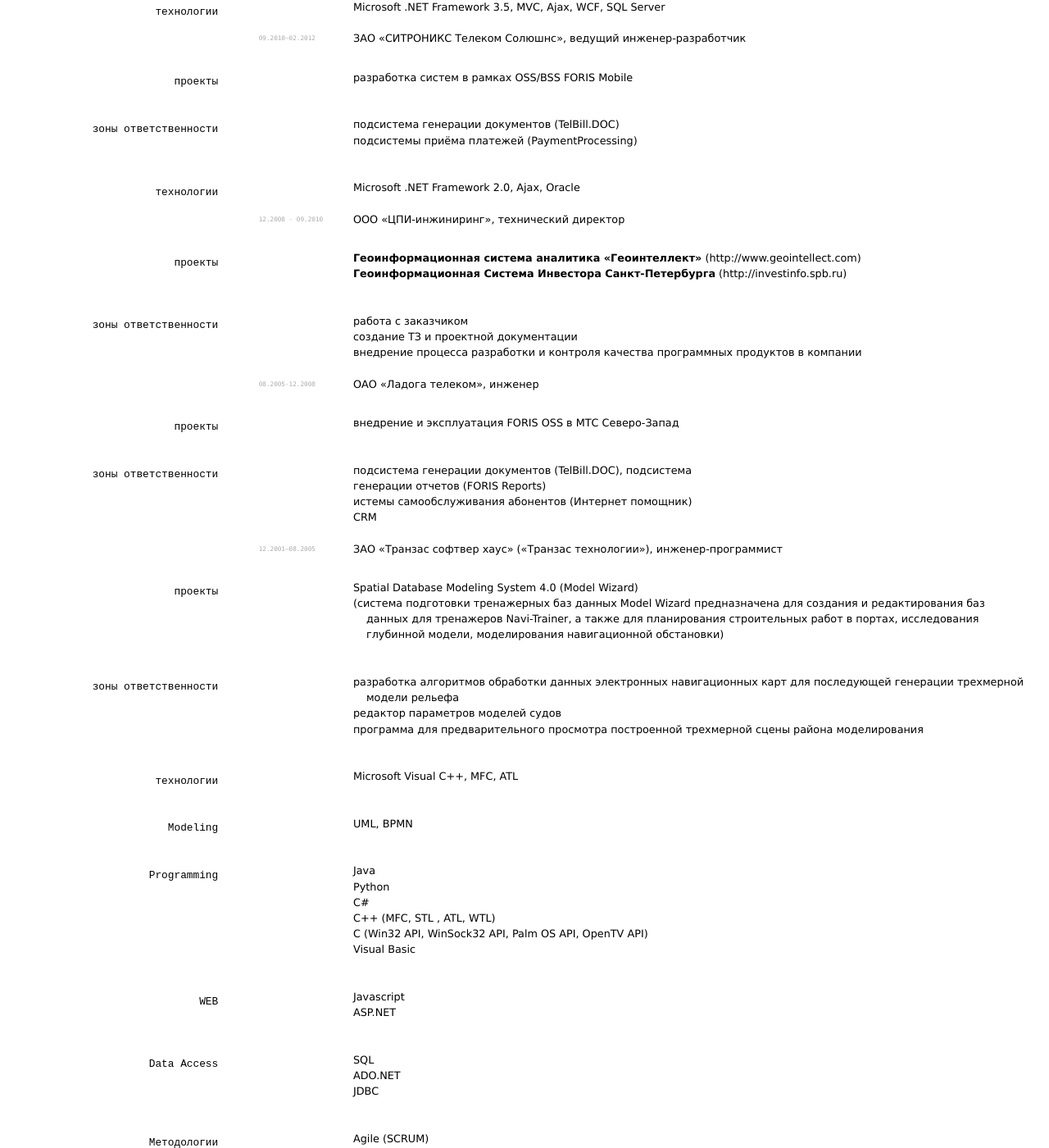
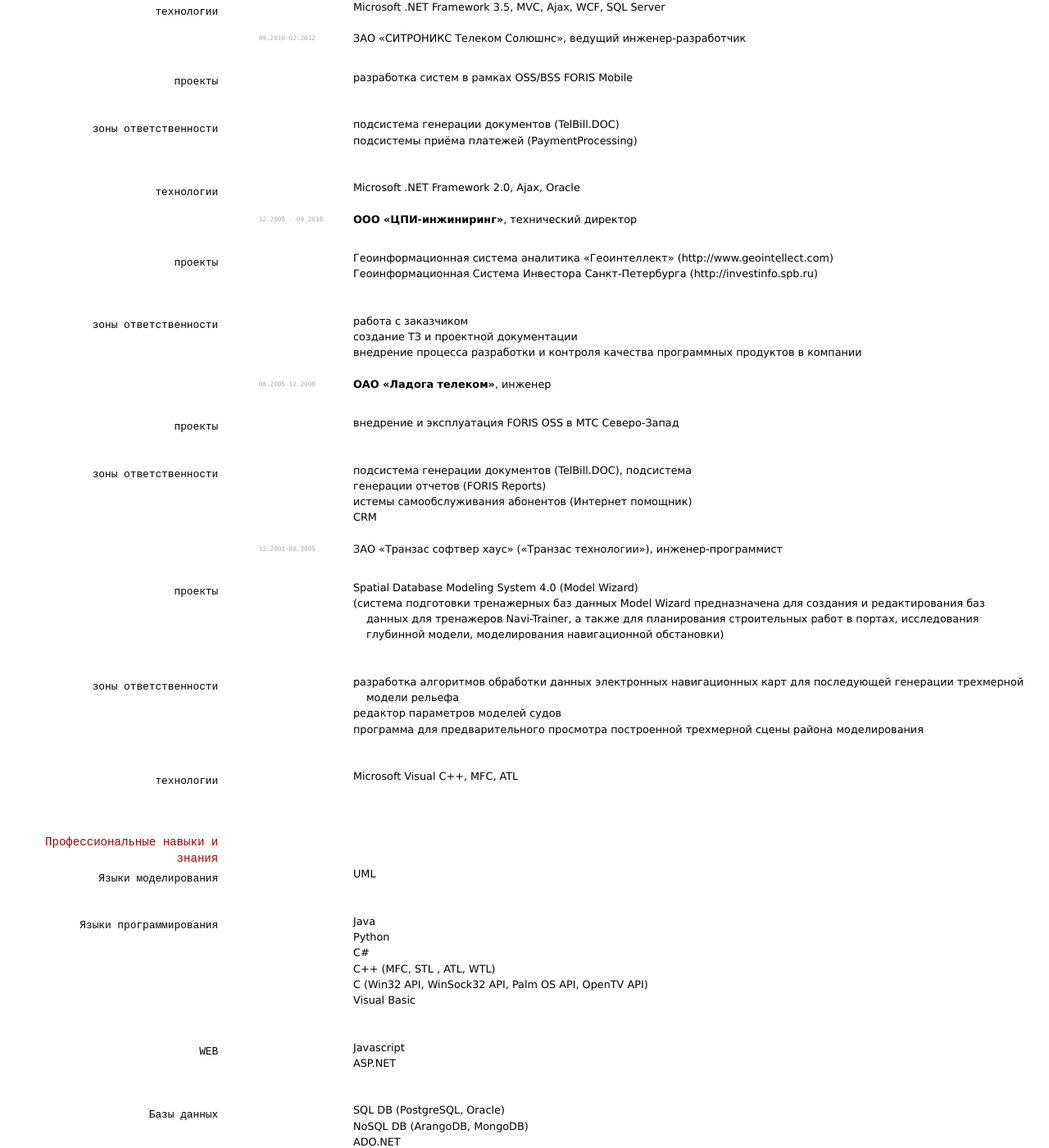
Before and after one commit to mrpopoff/mrpopoff.github.io, a Jekyll site: the page built from index.md, in a window 1280 px wide and 1400 px high, scrolled down 1109 px. Shown: the whole window at 82% size. Built offline with Jekyll 4.4.1, drawn with Linux system fonts in a browser that asks for light colours; some of the changed text lies outside the part shown.

Commit message:
Update index.md

```diff
--- a/index.md
+++ b/index.md
@@ -31,7 +31,7 @@ __Санкт-Петербургский государственный элек
 ## Текущее место работы
 
 `2012 - настоящее время`
-ООО «МТС Информационные Технологии»
+__ООО «МТС Информационные Технологии»__
 
 - старший архитектор
 - ведущий инженер-разработчик
@@ -55,10 +55,10 @@ __Санкт-Петербургский государственный элек
 ## Предыдущие места работы
 
 `2012`
-ЗАО «ОВИО Солюшнс», ведущий инженер-разработчик
+__ЗАО «ОВИО Солюшнс»__, ведущий инженер-разработчик
 
 ### проекты
-__система "Паспорт дома"__
+система "Паспорт дома"
 - портальное решение для создания единой базы абонентских данных и поддержки продаж услуг PON МГТС
 
 ### зоны ответственности
@@ -81,11 +81,11 @@ __система "Паспорт дома"__
 - Microsoft .NET Framework 2.0, Ajax, Oracle
 
 `12.2008 - 09.2010`
-ООО «ЦПИ-инжиниринг», технический директор
+__ООО «ЦПИ-инжиниринг»__, технический директор
 
 ### проекты
-- __Геоинформационная система аналитика «Геоинтеллект»__ (http://www.geointellect.com)
-- __Геоинформационная Система Инвестора Санкт-Петербурга__ (http://investinfo.spb.ru)
+- Геоинформационная система аналитика «Геоинтеллект» (http://www.geointellect.com)
+- Геоинформационная Система Инвестора Санкт-Петербурга (http://investinfo.spb.ru)
 
 ### зоны ответственности
 - работа с заказчиком
@@ -93,7 +93,7 @@ __система "Паспорт дома"__
 - внедрение процесса разработки и контроля качества программных продуктов в компании
 
 `08.2005-12.2008`
-ОАО «Ладога телеком», инженер
+__ОАО «Ладога телеком»__, инженер
 
 ### проекты
 - внедрение и эксплуатация FORIS OSS в МТС Северо-Запад
@@ -119,10 +119,12 @@ __система "Паспорт дома"__
 ### технологии
 - Microsoft Visual C++, MFC, ATL
 
-### Modeling
-- UML, BPMN
+## Профессиональные навыки и знания
 
-### Programming
+### Языки моделирования
+- UML
+
+### Языки программирования
 - Java
 - Python
 - С#
@@ -134,8 +136,9 @@ __система "Паспорт дома"__
 - Javascript
 - ASP.NET
 
-### Data Access
-- SQL
+### Базы данных
+- SQL DB (PostgreSQL, Oracle)
+- NoSQL DB (ArangoDB, MongoDB)
 - ADO.NET
 - JDBC
 
```
